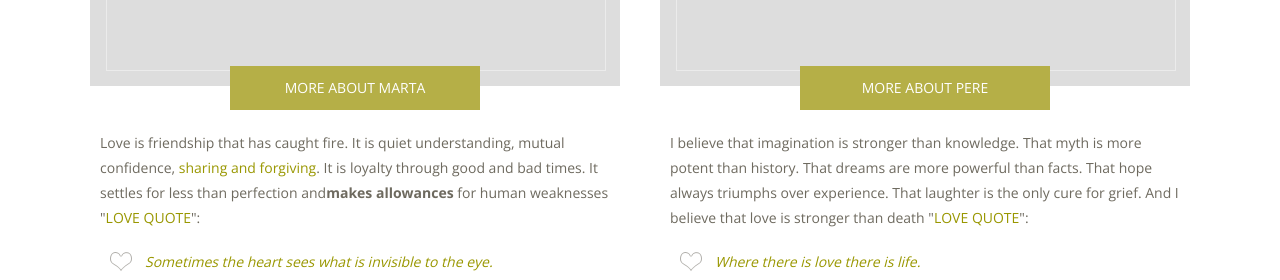
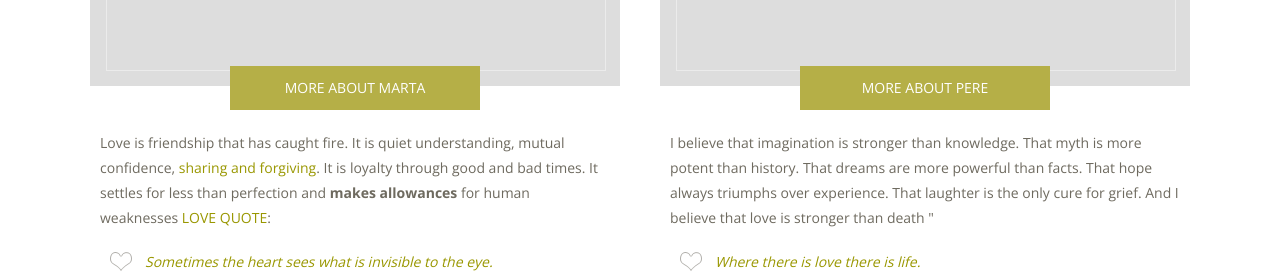
Before and after one commit to pearpages/wedding, a React (Create React App) app: page / in a window 1280 px wide. Shown: the part 1360-1640 px from the top of the page. Built offline with nearby package versions, Linux system fonts and the light colour scheme; a web font is replaced by a local one.

Commit message:
feat: About translations

```diff
--- a/src/components/About.tsx
+++ b/src/components/About.tsx
@@ -2,14 +2,14 @@ import React, { useContext } from "react";
 import TextContext from "../core/TextContext";
 
 function About() {
-  const texts: { [key: string]: string } = useContext(TextContext);
+  const texts: { [key: string]: any } = useContext(TextContext);
   return (
     <div className="about_content">
       <div className="about_topsign">&amp;</div>
       <div className="full_width_centered">
         <div className="left12_first">
-          <span className="names_titles">THE BRIDE</span>
-          <h2>{texts.bride}</h2>
+          <span className="names_titles">{texts.about.theBride}</span>
+          <h2>{texts.global.bride}</h2>
           <div className="about_pic_container">
             <span className="about_picframe"></span>
             <div className="about_social">
@@ -28,23 +28,14 @@ function About() {
             </div>
           </div>
           <a href="#" className="thumb_read_more">
-            MORE ABOUT {texts.bride.toUpperCase()}
+            {texts.about.moreAbout} {texts.global.bride.toUpperCase()}
           </a>
-          <p>
-            Love is friendship that has caught fire. It is quiet understanding,
-            mutual confidence, <a href="#">sharing and forgiving</a>. It is
-            loyalty through good and bad times. It settles for less than
-            perfection and
-            <strong>makes allowances</strong> for human weaknesses "
-            <a href="#">LOVE QUOTE</a>":
-          </p>
-          <span className="love_quote">
-            Sometimes the heart sees what is invisible to the eye.
-          </span>
+          <p dangerouslySetInnerHTML={{ __html: texts.about.brideText }} />
+          <span className="love_quote">{texts.about.brideQuote}</span>
         </div>
         <div className="left12_last">
-          <span className="names_titles">THE GROOM</span>
-          <h2>{texts.groom}</h2>
+          <span className="names_titles">{texts.about.theGroom}</span>
+          <h2>{texts.global.groom}</h2>
           <div className="about_pic_container">
             <span className="about_picframe"></span>
             <div className="about_social">
@@ -63,16 +54,10 @@ function About() {
             </div>
           </div>
           <a href="#" className="thumb_read_more">
-            MORE ABOUT {texts.groom.toUpperCase()}
+            {texts.about.moreAbout} {texts.global.groom.toUpperCase()}
           </a>
-          <p>
-            I believe that imagination is stronger than knowledge. That myth is
-            more potent than history. That dreams are more powerful than facts.
-            That hope always triumphs over experience. That laughter is the only
-            cure for grief. And I believe that love is stronger than death "
-            <a href="#">LOVE QUOTE</a>":
-          </p>
-          <span className="love_quote">Where there is love there is life.</span>
+          <p dangerouslySetInnerHTML={{ __html: texts.about.groomText }} />
+          <span className="love_quote">{texts.about.groomQuote}</span>
         </div>
 
         <div className="clear"></div>
--- a/src/components/Footer.tsx
+++ b/src/components/Footer.tsx
@@ -3,7 +3,7 @@ import TextContext from "../core/TextContext";
 import { NavLink } from "react-router-dom";
 
 function Footer() {
-  const texts: { [key: string]: string } = useContext(TextContext);
+  const texts: { [key: string]: any } = useContext(TextContext);
   return (
     <div className="footer">
       <div className="full_width_centered">
@@ -15,7 +15,7 @@ function Footer() {
           </span>
         </div>
         <div className="footer_names">
-          {texts.bride} &amp; {texts.groom}
+          {texts.global.bride} &amp; {texts.global.groom}
         </div>
         <div className="footer_socials">
           <ul>
--- a/src/components/Title.tsx
+++ b/src/components/Title.tsx
@@ -4,7 +4,7 @@ import TextContext from "../core/TextContext";
 export default function Title(
   { hasBirds }: { hasBirds?: boolean } = { hasBirds: false }
 ) {
-  const texts: { [key: string]: string } = useContext(TextContext);
+  const texts: { [key: string]: any } = useContext(TextContext);
   return (
     <div className="title_container">
       <div className="title_front">WE ARE GETTING MARRIED</div>
@@ -14,7 +14,7 @@ export default function Title(
         </div>
       ) : null}
       <div className="title">
-        {texts.bride} <span>&amp;</span> {texts.groom}
+        {texts.global.bride} <span>&amp;</span> {texts.global.groom}
       </div>
       <div className="title_date">
         <span className="swirl_left">
--- a/src/translations.json
+++ b/src/translations.json
@@ -1,5 +1,16 @@
 {
-  "bride": "Marta",
-  "groom": "Pere",
+  "global": {
+    "bride": "Marta",
+    "groom": "Pere"
+  },
+  "about": {
+    "moreAbout": "MORE ABOUT",
+    "theBride": "THE BRIDE",
+    "theGroom": "THE GROOM",
+    "brideText": "Love is friendship that has caught fire. It is quiet understanding, mutual confidence, <a href='#'>sharing and forgiving</a>. It is loyalty through good and bad times. It settles for less than perfection and <strong>makes allowances</strong> for human weaknesses <a href='#'>LOVE QUOTE</a>:",
+    "brideQuote": "Sometimes the heart sees what is invisible to the eye.",
+    "groomText": "I believe that imagination is stronger than knowledge. That myth is more potent than history. That dreams are more powerful than facts. That hope always triumphs over experience. That laughter is the only cure for grief. And I believe that love is stronger than death \"<a href='#p>LOVE QUOTE</a>\":",
+    "groomQuote": "Where there is love there is life."
+  },
   "introText": "Somos muy felices de anunciaros que ¡nos casamos! La celebración será el próximo sábado 12 de septiembre y hemos escogido celebrarlo en un lugar muy especial para nosotros, La Cerdanya."
 }
```
